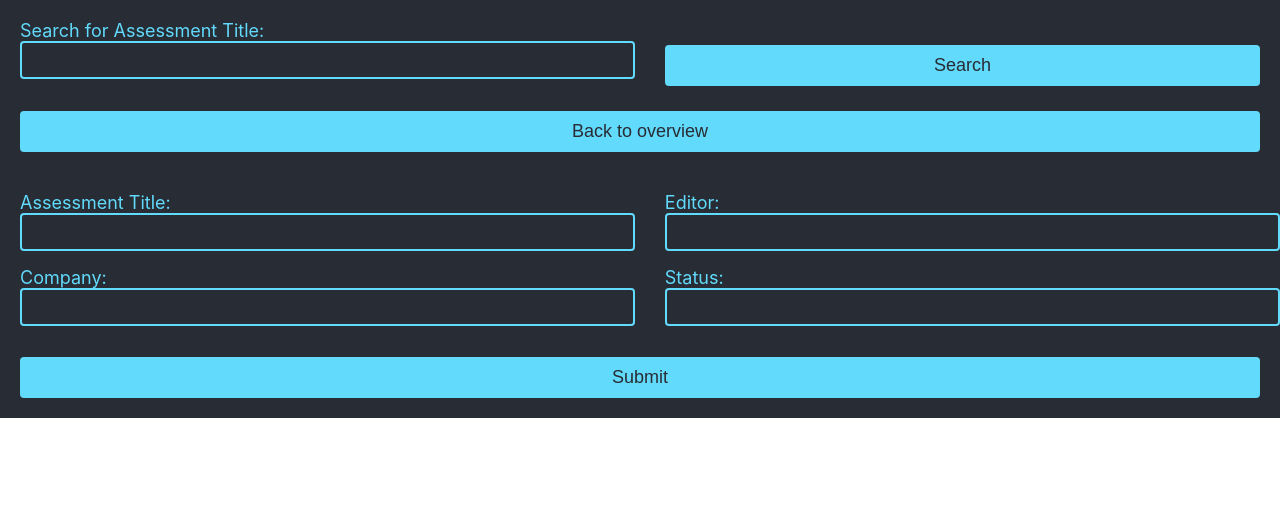
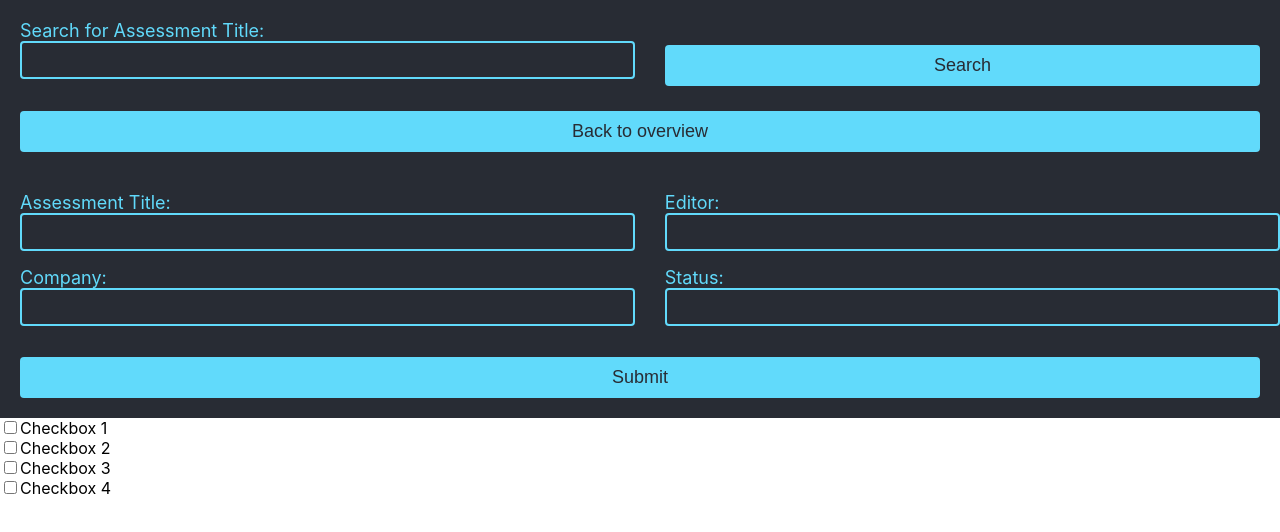
Before and after one commit to JulianKle/cappstone-trial-react, a React (Create React App) app: page / in a window 1280 px wide. Shown: the top 532 px of the page. Built offline with nearby package versions, Linux system fonts and the light colour scheme.

Commit message:
cleanup and starting on checkbox functionality

```diff
--- a/src/App.js
+++ b/src/App.js
@@ -1,18 +1,17 @@
-import "./App.css";
 import { useState } from "react";
 import { Formular } from "./components/formular/Formular.js";
 import { Card } from "./components/card/Card.js";
 import { uid } from "uid";
 import { SearchAssessment } from "./components/searchAssessment/SearchAssessment";
+import { Checkbox } from "./components/RiskAssessment/RiskAssessment.js";
 
 function App() {
   const [assessments, setAssessments] = useState([]);
-  const [filter, setFilter] = useState([]);
-  const [noFilter, setNoFilter] = useState(true);
+  const [filteredAssessment, setFilteredAssessments] = useState([]);
+  const [filterNoYes, setFilterNoYes] = useState(true);
 
   function handleNewAssessment(newAssessment) {
     const updatedAssessment = [{ id: uid(), ...newAssessment }, ...assessments];
-    console.log(updatedAssessment);
     setAssessments(updatedAssessment);
   }
 
@@ -25,7 +24,7 @@ function App() {
   }
 
   function filterAssessment(filterFor) {
-    setFilter(
+    setFilteredAssessments(
       assessments.filter((assessment) => {
         return assessment.title === filterFor;
       })
@@ -33,14 +32,12 @@ function App() {
   }
 
   function noFilterFalse() {
-    setNoFilter(false);
+    setFilterNoYes(false);
   }
 
   function noFilterTrue() {
-    setNoFilter(true);
+    setFilterNoYes(true);
   }
-
-  console.log(assessments);
 
   return (
     <>
@@ -50,16 +47,17 @@ function App() {
         onOverview={noFilterTrue}
       />
       <Formular handleNewAssessment={handleNewAssessment} />
-      {noFilter ? (
+      <Checkbox />
+      {filterNoYes ? (
         <Card
           assessments={assessments}
           onDeleteAssessment={handleDeleteAssessment}
         />
       ) : (
-        filter.map((filteredAssessment) => (
+        filteredAssessment.map((searchedAssessment) => (
           <Card
-            key={filteredAssessment.id}
-            assessments={[filteredAssessment]}
+            key={searchedAssessment.id}
+            assessments={[searchedAssessment]}
             onDeleteAssessment={handleDeleteAssessment}
           />
         ))
--- a/src/components/RiskAssessment/RiskAssessment.js
+++ b/src/components/RiskAssessment/RiskAssessment.js
@@ -0,0 +1,65 @@
+import React, { useState } from "react";
+
+export function Checkbox() {
+  const [checkboxes, setCheckboxes] = useState({
+    checkbox1: false,
+    checkbox2: false,
+    checkbox3: false,
+    checkbox4: false,
+  });
+
+  const handleCheckboxChange = (checkboxName) => {
+    setCheckboxes({
+      ...checkboxes,
+      [checkboxName]: !checkboxes[checkboxName],
+    });
+  };
+
+  console.log(checkboxes);
+
+  return (
+    <form>
+      <label>
+        <input
+          type="checkbox"
+          checked={checkboxes.checkbox1}
+          onChange={() => handleCheckboxChange("checkbox1")}
+        />
+        Checkbox 1
+      </label>
+
+      <br />
+
+      <label>
+        <input
+          type="checkbox"
+          checked={checkboxes.checkbox2}
+          onChange={() => handleCheckboxChange("checkbox2")}
+        />
+        Checkbox 2
+      </label>
+
+      <br />
+
+      <label>
+        <input
+          type="checkbox"
+          checked={checkboxes.checkbox3}
+          onChange={() => handleCheckboxChange("checkbox3")}
+        />
+        Checkbox 3
+      </label>
+
+      <br />
+
+      <label>
+        <input
+          type="checkbox"
+          checked={checkboxes.checkbox4}
+          onChange={() => handleCheckboxChange("checkbox4")}
+        />
+        Checkbox 4
+      </label>
+    </form>
+  );
+}
```
Also changed, not shown: src/App.css (deleted).
